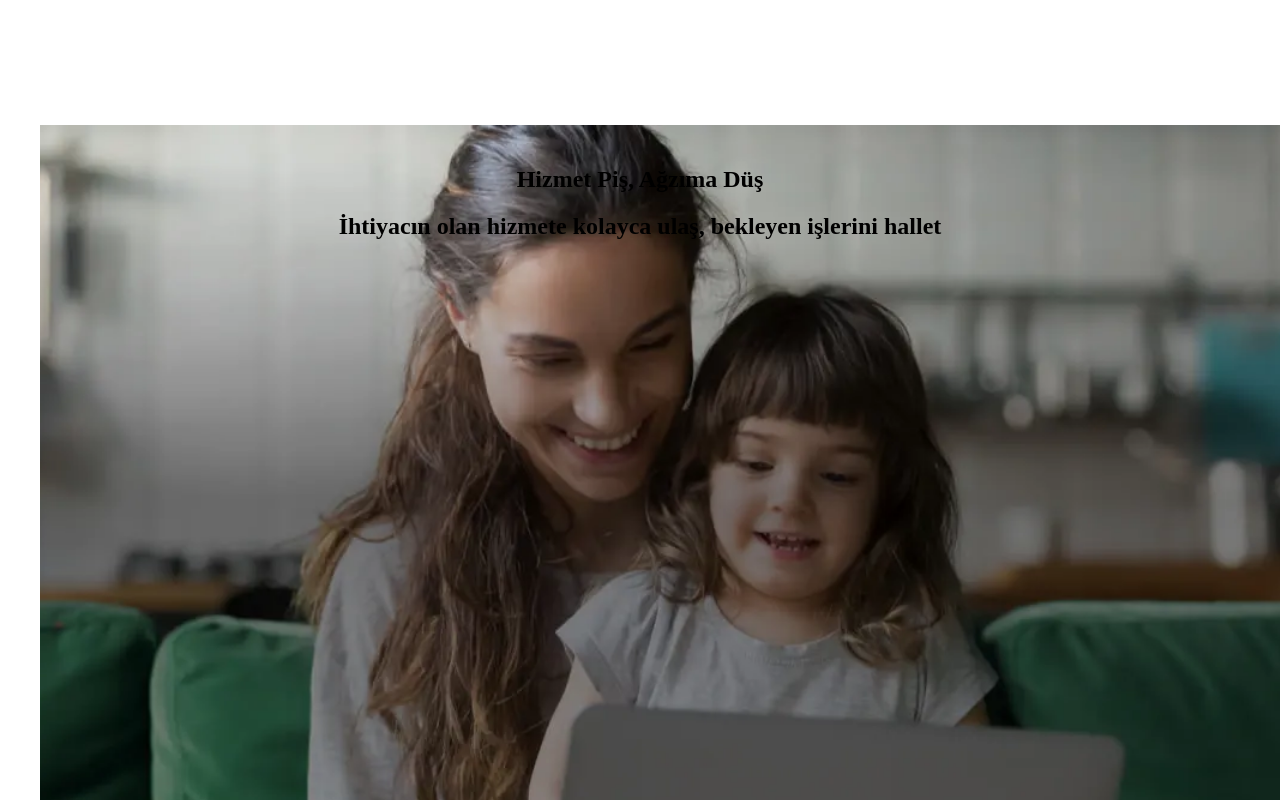
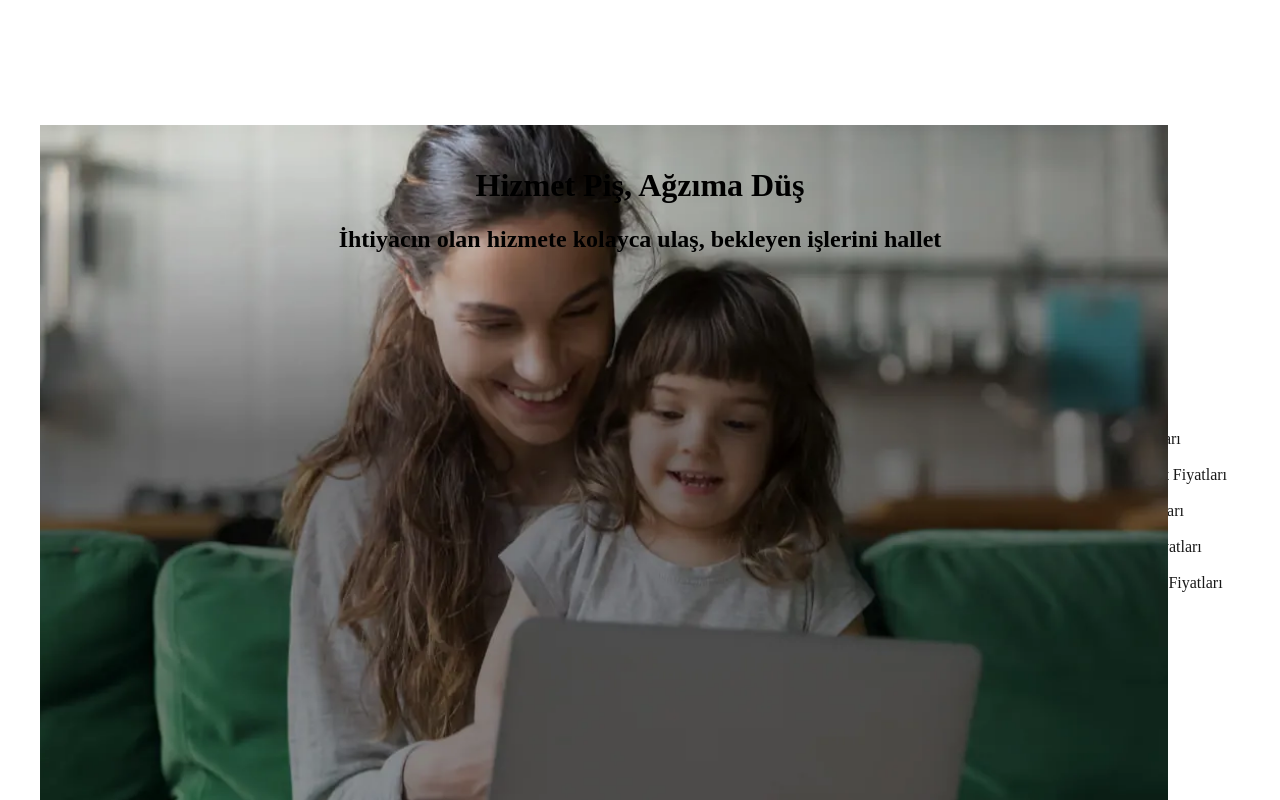
Before and after one commit to nildembuse/ArmutClone, a React (Vite) app: page / in a window 1280 px wide. Shown: the part 480-1280 px from the top of the page. Built offline with nearby package versions, Linux system fonts and the light colour scheme.

Commit message:
duzenleme yapiliyor

```diff
--- a/src/App.css
+++ b/src/App.css
@@ -68,16 +68,15 @@
   color: green;
 }
 
-/* .back-img tr {
-} */
+
 .back-img {
-    height: 100%;
+    height: 680px;
     position: absolute;
-    width: 100%;
+    width: 1128px;
     overflow: hidden;
     background-position: center center;
     background-size: cover;
-  background-image: url(./img/hero.jpeg);
+    background-image: url(./img/hero.jpeg);
 
 }
 .wrapper{
--- a/src/components/Navbar.jsx
+++ b/src/components/Navbar.jsx
@@ -16,6 +16,12 @@ export default function Navbar() {
           <li>Organizasyon</li>
           <li>Diğer</li>
       </ul>
+      <div className='back-img'></div>
+
+        <div className="wrapper">
+          <h1 className="widow-fix">Hizmet Piş, Ağzıma&nbsp;Düş</h1>
+          <h2 className="widow-fix">İhtiyacın olan hizmete kolayca ulaş, bekleyen işlerini&nbsp;hallet</h2>
+        </div>
       </div>
       <div className='button'>
         <ul className='but-liste'>
@@ -29,18 +35,12 @@ export default function Navbar() {
             <a href="" className='but'>GİRİŞ</a>
           </li>
         </ul>
+
       </div>
-      <section>
-        <div className='hero back-img tr'>
-          <div className='back-img'></div>
-        </div>
-        <div className="wrapper">
-          <h1 className="widow-fix">Hizmet Piş, Ağzıma&nbsp;Düş</h1>
-          <h2 className="widow-fix">İhtiyacın olan hizmete kolayca ulaş, bekleyen işlerini&nbsp;hallet</h2>
 
-        </div>
 
-      </section>
+
+
         </>
     )
 }
```
